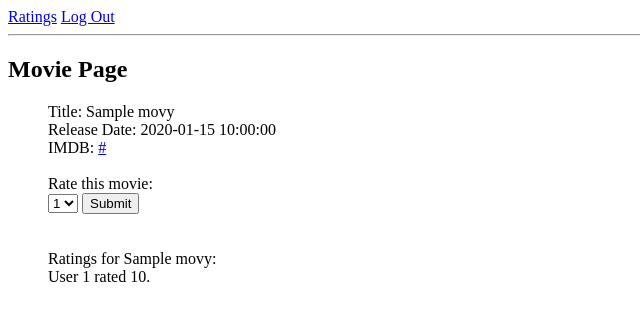
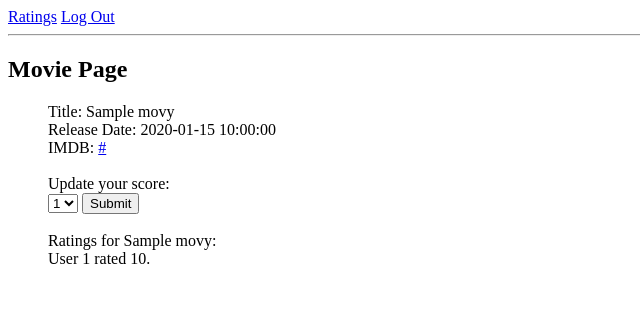
Before and after one commit to violetsyeh/Ratings, a Flask app: page /movies/1 in a window 1280 px wide. Shown: the top 321 px of the page, without its empty margins (0-640 px from the left). Run offline with Flask 2, Linux system fonts and the light colour scheme; the visitor is signed in with stand-in values (Sample User, id 1); tables that the repository leaves empty hold one stand-in row (values such as "Sample post").

Commit message:
Finished before further study

```diff
--- a/server.py
+++ b/server.py
@@ -126,8 +126,11 @@ def show_movie(movie_id):
     """Shows movie page"""
 
     movie = Movie.query.filter(Movie.movie_id == movie_id).first()
+    user_id = session['user']
+    found_user = Rating.query.filter((Rating.user_id == user_id)
+                & (Rating.movie_id == movie_id)).first()
 
-    return render_template("movies.html", movie=movie)
+    return render_template("movies.html", movie=movie, found_user=found_user)
 
 @app.route("/movies/<movie_id>", methods=["POST"])
 def verify_rating(movie_id):
@@ -136,13 +139,16 @@ def verify_rating(movie_id):
     user_id = session['user']
     rating = request.form.get("rating")
     print "the score from form is " + rating
-    found_user = Rating.query.filter((Rating.user_id == user_id) & (Rating.movie_id == movie_id)).first()
+    found_user = Rating.query.filter((Rating.user_id == user_id)
+                & (Rating.movie_id == movie_id)).first()
 
     print found_user
 
     if found_user:
         found_user.score = rating
+        score = str(found_user.score)
         print found_user.score
+        print type(found_user.score)
         db.session.commit()
         print found_user
         flash("You were successfully updated the rating.")
--- a/templates/movies.html
+++ b/templates/movies.html
@@ -8,9 +8,15 @@
 	Release Date: {{ movie.released_at }}<br>
 	IMDB: <a href="{{ movie.imdb_url }}">{{ movie.imdb_url }}</a><br>
 	<br>
+
 	{% if session.get('user') %}
-	Rate this movie:
-<form method="POST">
+		{% if found_user %}
+		Update your score:
+		{% else %}
+		Please rate this movie:
+		{% endif %}
+	{% endif %}
+	<form method="POST">
 	<select name="rating">
 		<option value ='1'>1</option>
 		<option value ='2'>2</option>
@@ -20,8 +26,7 @@
 	</select>
 	<input type="submit" name="Submit">
 </form>
-	{% endif %}
-	<br>
+
 	<br>
 	Ratings for  {{ movie.title }}: <br>
 	{% for rating in movie.ratings %}
```
